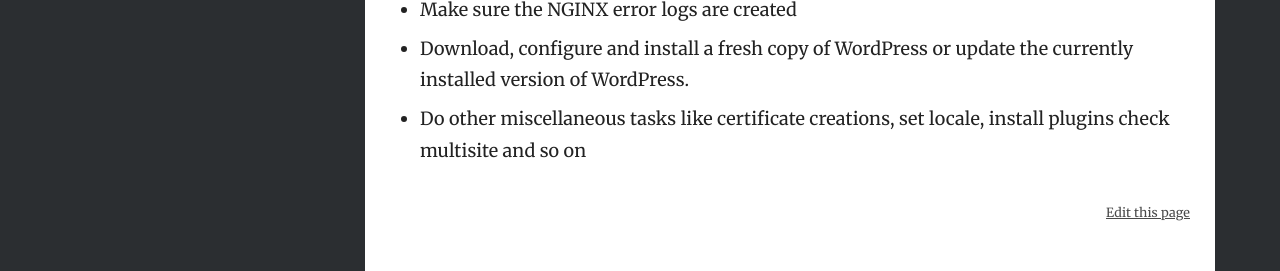
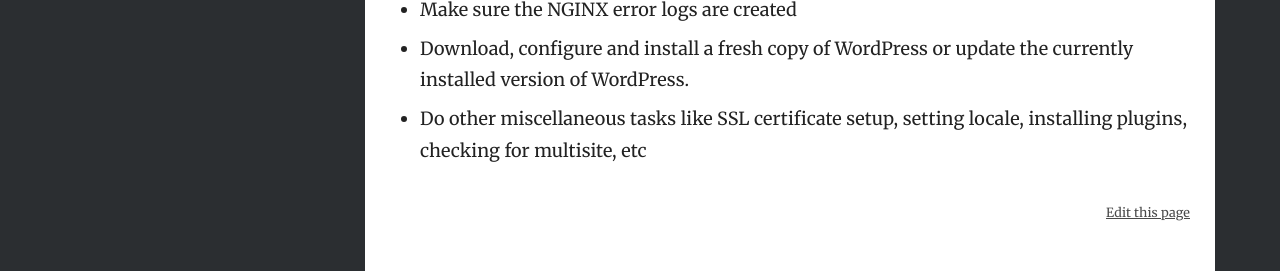
Before and after one commit to Varying-Vagrant-Vagrants/varyingvagrantvagrants.org, a Jekyll site: the page built from docs/en-US/site-templates/setup-script.md, in a window 1280 px wide. Shown: the part 967-1238 px from the top of the page. Built offline with Jekyll 4.4.1, drawn with Linux system fonts in a browser that asks for light colours.

Commit message:
Update setup-script.md

```diff
--- a/docs/en-US/site-templates/setup-script.md
+++ b/docs/en-US/site-templates/setup-script.md
@@ -25,4 +25,4 @@ That script will:
  - Check if a mysql database exists, if it doesn't, create one and grant the needed priviledges
  - Make sure the NGINX error logs are created
  - Download, configure and install a fresh copy of WordPress or update the currently installed version of WordPress.
- - Do other miscellaneous tasks like certificate creations, set locale, install plugins check multisite and so on
+ - Do other miscellaneous tasks like SSL certificate setup, setting locale, installing plugins, checking for multisite, etc
```
